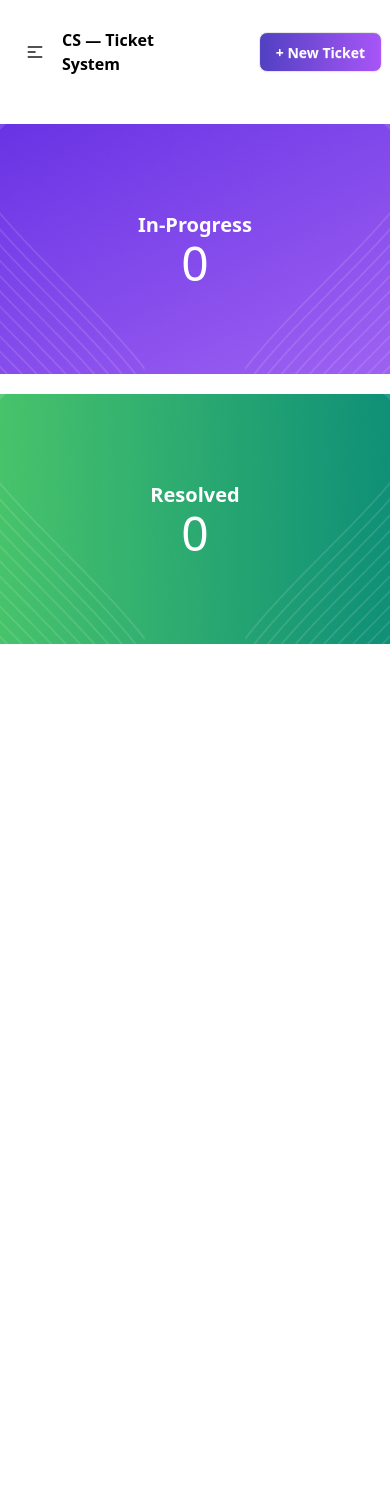
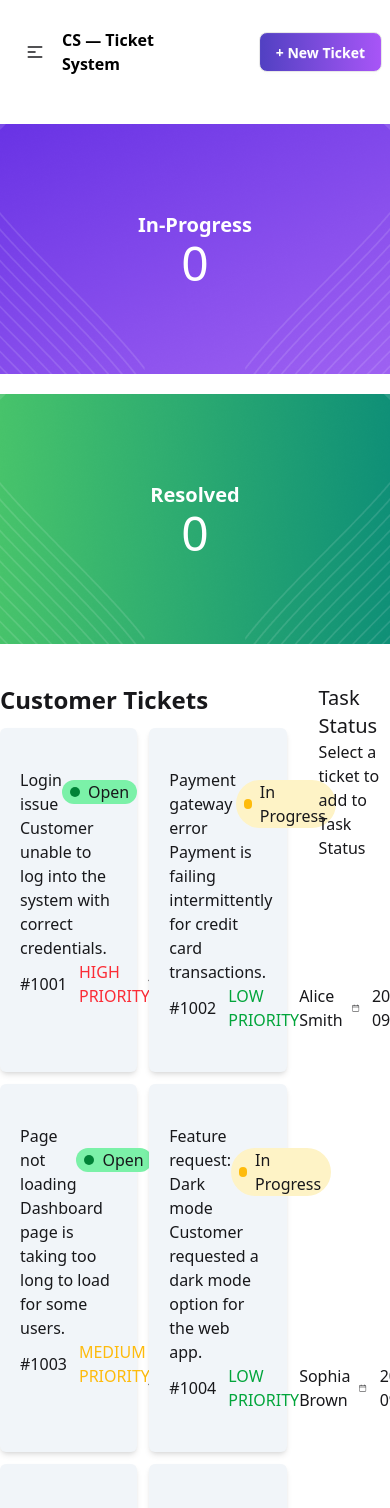
Before and after one commit to MD-Sabbir-Hosain-Rafi99/Customer-Support-Ticket-System, a React (Vite) app: page / in a window 390 px wide. Shown: the top 1508 px of the page. Before the commit the page ends 844 px from the top, so only its background shows below. Built offline with nearby package versions, Linux system fonts and the light colour scheme.

Commit message:
Inside the card status function highlight done without card responsive

```diff
--- a/package.json
+++ b/package.json
@@ -13,6 +13,7 @@
     "@tailwindcss/vite": "^4.1.14",
     "react": "^19.1.1",
     "react-dom": "^19.1.1",
+    "react-icons": "^5.5.0",
     "tailwindcss": "^4.1.14"
   },
   "devDependencies": {
--- /dev/null
+++ b/public/data.json
@@ -0,0 +1,92 @@
+[
+  {
+    "id": 1001,
+    "title": "Login issue",
+    "description": "Customer unable to log into the system with correct credentials.",
+    "customer": "John Doe",
+    "priority": "HIGH PRIORITY",
+    "status": "Open",
+    "createdAt": "2025-09-20"
+  },
+  {
+    "id": 1002,
+    "title": "Payment gateway error",
+    "description": "Payment is failing intermittently for credit card transactions.",
+    "customer": "Alice Smith",
+    "priority": "LOW PRIORITY",
+    "status": "In Progress",
+    "createdAt": "2025-09-21"
+  },
+  {
+    "id": 1003,
+    "title": "Page not loading",
+    "description": "Dashboard page is taking too long to load for some users.",
+    "customer": "Michael Johnson",
+    "priority": "MEDIUM PRIORITY",
+    "status": "Open",
+    "createdAt": "2025-09-22"
+  },
+  {
+    "id": 1004,
+    "title": "Feature request: Dark mode",
+    "description": "Customer requested a dark mode option for the web app.",
+    "customer": "Sophia Brown",
+    "priority": "LOW PRIORITY",
+    "status": "In Progress",
+    "createdAt": "2025-09-22"
+  },
+  {
+    "id": 1005,
+    "title": "Mobile app crash",
+    "description": "App crashes when navigating to the settings screen.",
+    "customer": "Daniel Lee",
+    "priority": "HIGH PRIORITY",
+    "status": "In Progress",
+    "createdAt": "2025-09-23"
+  },
+  {
+    "id": 1006,
+    "title": "Email notifications not received",
+    "description": "Some users are not getting password reset emails.",
+    "customer": "Emma Wilson",
+    "priority": "MEDIUM PRIORITY",
+    "status": "Open",
+    "createdAt": "2025-09-23"
+  },
+  {
+    "id": 1007,
+    "title": "Incorrect invoice amount",
+    "description": "Customer was billed twice for the same service.",
+    "customer": "Liam Martinez",
+    "priority": "LOW PRIORITY",
+    "status": "Open",
+    "createdAt": "2025-09-24"
+  },
+  {
+    "id": 1008,
+    "title": "Broken image links",
+    "description": "Product images are not loading on the shop page.",
+    "customer": "Olivia Anderson",
+    "priority": "LOW PRIORITY",
+    "status": "In Progress",
+    "createdAt": "2025-09-24"
+  },
+  {
+    "id": 1009,
+    "title": "Slow API response",
+    "description": "Reports API taking more than 10 seconds to respond.",
+    "customer": "William Thomas",
+    "priority": "HIGH PRIORITY",
+    "status": "In Progress",
+    "createdAt": "2025-09-25"
+  },
+  {
+    "id": 1010,
+    "title": "Account locked",
+    "description": "User account locked after multiple failed login attempts.",
+    "customer": "Ava Taylor",
+    "priority": "MEDIUM PRIORITY",
+    "status": "Open",
+    "createdAt": "2025-09-26"
+  }
+]
--- a/src/App.jsx
+++ b/src/App.jsx
@@ -1,12 +1,25 @@
+import { Suspense, useState } from 'react'
 import './App.css'
 import Banner from './components/banner/Banner'
 import InProgress from './components/banner/InProgress'
 import Resolved from './components/banner/Resolved'
 import Container from './components/Container'
+import CustomerTickets from './components/CustomerTickets'
 import Flex from './components/Flex'
 import Navbar from './components/Navbar'
 
+// Fetch Data
+const fetchData = async () => {
+  const res = await fetch('/data.json')
+  return res.json()
+}
+
 function App() {
+
+  const fetchDataPromise = fetchData();
+
+  // Ticket card selected
+  const [selectedCards, setSelectedCards] = useState([])
 
 
   return (
@@ -14,6 +27,9 @@ function App() {
       <Navbar />
       <Container>
         <Banner/>
+        <Suspense fallback={'Loading...'}>
+          <CustomerTickets fetchDataPromise={fetchDataPromise}/>
+        </Suspense>
       </Container>
     </>
   )
--- /dev/null
+++ b/src/components/CustomerTickets.jsx
@@ -0,0 +1,17 @@
+
+import LeftCard from './LeftCard';
+import TaskStatusBar from './TaskStatusBar';
+const CustomerTickets = ({ fetchDataPromise }) => {
+
+
+
+
+    return (
+        <div className='flex items-start gap-x-8 mt-10'>
+            <LeftCard fetchDataPromise={fetchDataPromise}/>
+            <TaskStatusBar/>
+        </div>
+    )
+}
+
+export default CustomerTickets
--- /dev/null
+++ b/src/components/LeftCard.jsx
@@ -0,0 +1,61 @@
+import React, { use } from 'react'
+import { CiCalendar } from "react-icons/ci";
+const LeftCard = ({ fetchDataPromise }) => {
+
+    const initialData = use(fetchDataPromise)
+    // console.log(initialData);
+    return (
+        <>
+
+            <div>
+                <h2 className='text-2xl font-bold'>Customer Tickets</h2>
+                <div className="grid grid-cols-2 gap-[12px] mt-3">
+
+                    {
+                        initialData.map((item, index) => {
+                            // console.log(item)
+                            return <div key={index} className='shadow-md rounded-md cursor-pointer bg-slate-100 p-5 py-10'>
+                                <div className="flex items-center justify-between">
+                                    <div className="">
+                                        <h2>{item.title}</h2>
+                                    </div>
+                                    <div className={`flex items-center gap-2 rounded-3xl px-2 ${item.status == "In Progress" ? "bg-amber-100" : "bg-green-300"}`}>
+                                        <div className={` rounded-full h-[10px] w-[10px] ${item.status == "Open" ? "bg-green-700" : "bg-[#FEBB0C]"}`}>
+
+                                        </div>
+                                        <div className="">
+                                            <p>{item.status}</p>
+                                        </div>
+                                    </div>
+                                </div>
+                                <p>{item.description}</p>
+                                <div className="flex items-center justify-between">
+                                    <div className="flex items-center gap-x-3">
+                                        <div className="">
+                                            <p>#{item.id}</p>
+                                        </div>
+                                        <div className="text-base">
+                                            <p className={`${item.priority == "HIGH PRIORITY" ? "text-red-500" : item.priority == "MEDIUM PRIORITY" ? "text-[#FEBB0C]" : "text-[#02A53B]"}`}>{item.priority}</p>
+                                        </div>
+                                    </div>
+                                    <div className="flex items-center gap-x-2">
+                                        <div className="">
+                                            <p>{item.customer}</p>
+                                        </div>
+                                        <div className="flex items-center gap-x-3">
+                                            <CiCalendar />
+                                            <span>{item.createdAt}</span>
+                                        </div>
+                                    </div>
+                                </div>
+                            </div>
+                        })
+                    }
+
+                </div>
+            </div>
+        </>
+    )
+}
+
+export default LeftCard
--- /dev/null
+++ b/src/components/TaskStatusBar.jsx
@@ -0,0 +1,12 @@
+import React from 'react'
+
+const TaskStatusBar = () => {
+  return (
+    <div>
+      <h2 className='text-xl'>Task Status</h2>
+      <p>Select a ticket to add to Task Status</p>
+    </div>
+  )
+}
+
+export default TaskStatusBar
```
Also changed, not shown: 1 other file (tests, documents, lock files or other folders).
